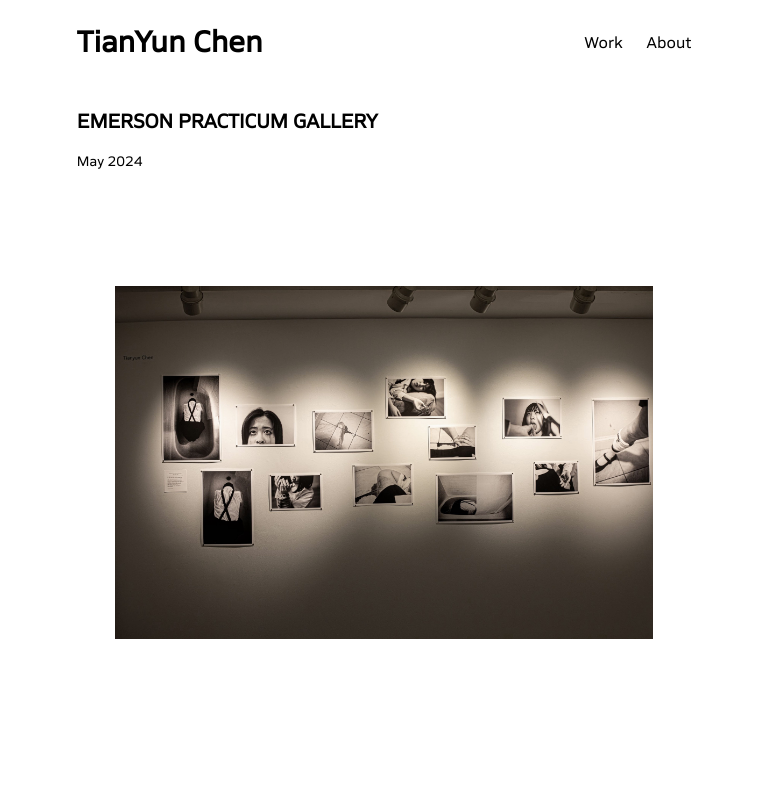
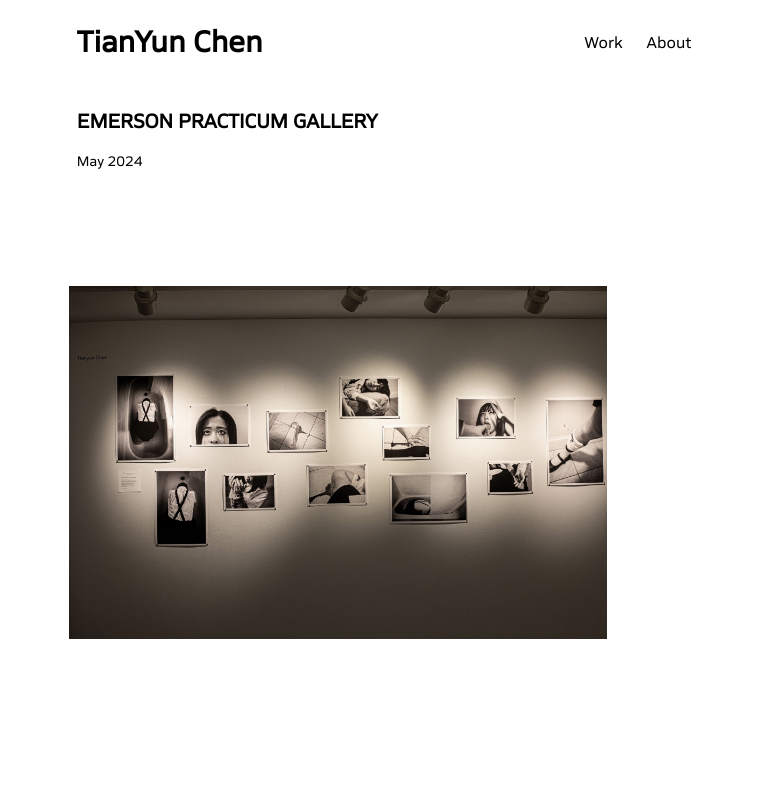
Before and after one commit to nymx22/MelodySite, a PHP site: page /aasm-gallery.html in a window 768 px wide. Run offline with PHP 8.4, Linux system fonts and the light colour scheme.

Commit message:
mobile update

```diff
--- a/aasm-gallery.html
+++ b/aasm-gallery.html
@@ -2,7 +2,7 @@
 <html lang="en">
   <head>
     <meta charset="utf-8" />
-    <meta name="viewport" content="width=device-width,initial-scale=1" />
+    <meta name="viewport" content="width=device-width, initial-scale=1, viewport-fit=cover" />
     <title>Emerson Practicum Gallery</title>
 
     <link rel="stylesheet" href="./assets/style.css" />
--- a/about.html
+++ b/about.html
@@ -2,7 +2,7 @@
 <html lang="en">
   <head>
     <meta charset="utf-8" />
-    <meta name="viewport" content="width=device-width,initial-scale=1" />
+    <meta name="viewport" content="width=device-width, initial-scale=1, viewport-fit=cover" />
     <title>About</title>
     <link rel="stylesheet" href="./assets/style.css" />
     <link rel="stylesheet" href="./assets/css/mobile.css" />
--- a/always-aching-sometimes-mending.html
+++ b/always-aching-sometimes-mending.html
@@ -2,7 +2,7 @@
 <html lang="en">
   <head>
     <meta charset="utf-8" />
-    <meta name="viewport" content="width=device-width,initial-scale=1" />
+    <meta name="viewport" content="width=device-width, initial-scale=1, viewport-fit=cover" />
     <title>Always aching, sometimes mending</title>
 
     <link rel="stylesheet" href="./assets/style.css" />
--- a/assets/css/mobile.css
+++ b/assets/css/mobile.css
@@ -64,6 +64,37 @@
   }
 
   /* Project page wrappers - prevent overflow */
+  body.project1 > *,
+  body.project2 > * {
+    max-width: 100%;
+    box-sizing: border-box;
+  }
+}
+
+/* Project pages: extend mobile layout to 991px (landscape phones, small tablets) */
+@media (min-width: 768px) and (max-width: 991px) {
+  body.project1,
+  body.project2 {
+    overflow-x: hidden !important;
+    max-width: 100% !important;
+    width: 100% !important;
+  }
+  body.project1 .vertical-image_box,
+  body.project2 .vertical-image_box {
+    width: 112%;
+    max-width: none;
+    margin-left: -6%;
+    box-sizing: border-box;
+    padding-left: 0;
+    padding-right: 0;
+    overflow-x: hidden;
+  }
+  body.project1 .vertical-image_box img,
+  body.project2 .vertical-image_box img {
+    max-width: 100% !important;
+    height: auto !important;
+    object-fit: contain;
+  }
   body.project1 > *,
   body.project2 > * {
     max-width: 100%;
--- a/contact.html
+++ b/contact.html
@@ -2,7 +2,7 @@
 <html lang="en">
   <head>
     <meta charset="utf-8" />
-    <meta name="viewport" content="width=device-width,initial-scale=1" />
+    <meta name="viewport" content="width=device-width, initial-scale=1, viewport-fit=cover" />
     <title>Contact</title>
     <link rel="stylesheet" href="./assets/style.css" />
     <link rel="stylesheet" href="./assets/css/mobile.css" />
--- a/home.html
+++ b/home.html
@@ -2,7 +2,7 @@
 <html lang="en">
   <head>
     <meta charset="utf-8" />
-    <meta name="viewport" content="width=device-width,initial-scale=1" />
+    <meta name="viewport" content="width=device-width, initial-scale=1, viewport-fit=cover" />
     <title>Home</title>
 
     <link rel="stylesheet" href="./assets/style.css" />
--- a/index.html
+++ b/index.html
@@ -2,7 +2,7 @@
 <html lang="en">
   <head>
     <meta charset="utf-8" />
-    <meta name="viewport" content="width=device-width,initial-scale=1" />
+    <meta name="viewport" content="width=device-width, initial-scale=1, viewport-fit=cover" />
     <title>Work</title>
 
     <link rel="stylesheet" href="./assets/style.css" />
--- a/nightmares.html
+++ b/nightmares.html
@@ -2,7 +2,7 @@
 <html lang="en">
   <head>
     <meta charset="utf-8" />
-    <meta name="viewport" content="width=device-width,initial-scale=1" />
+    <meta name="viewport" content="width=device-width, initial-scale=1, viewport-fit=cover" />
     <title>Nightmares</title>
 
     <link rel="stylesheet" href="./assets/style.css" />
```
